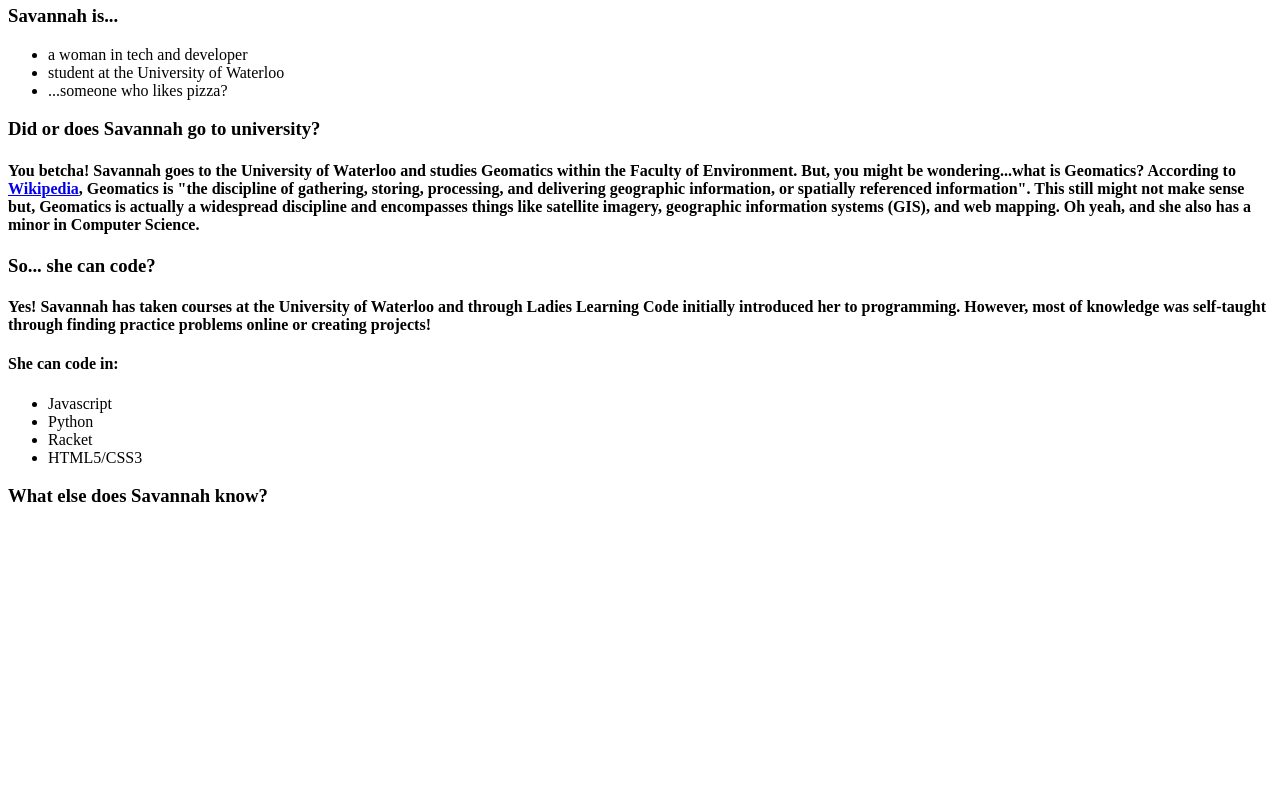
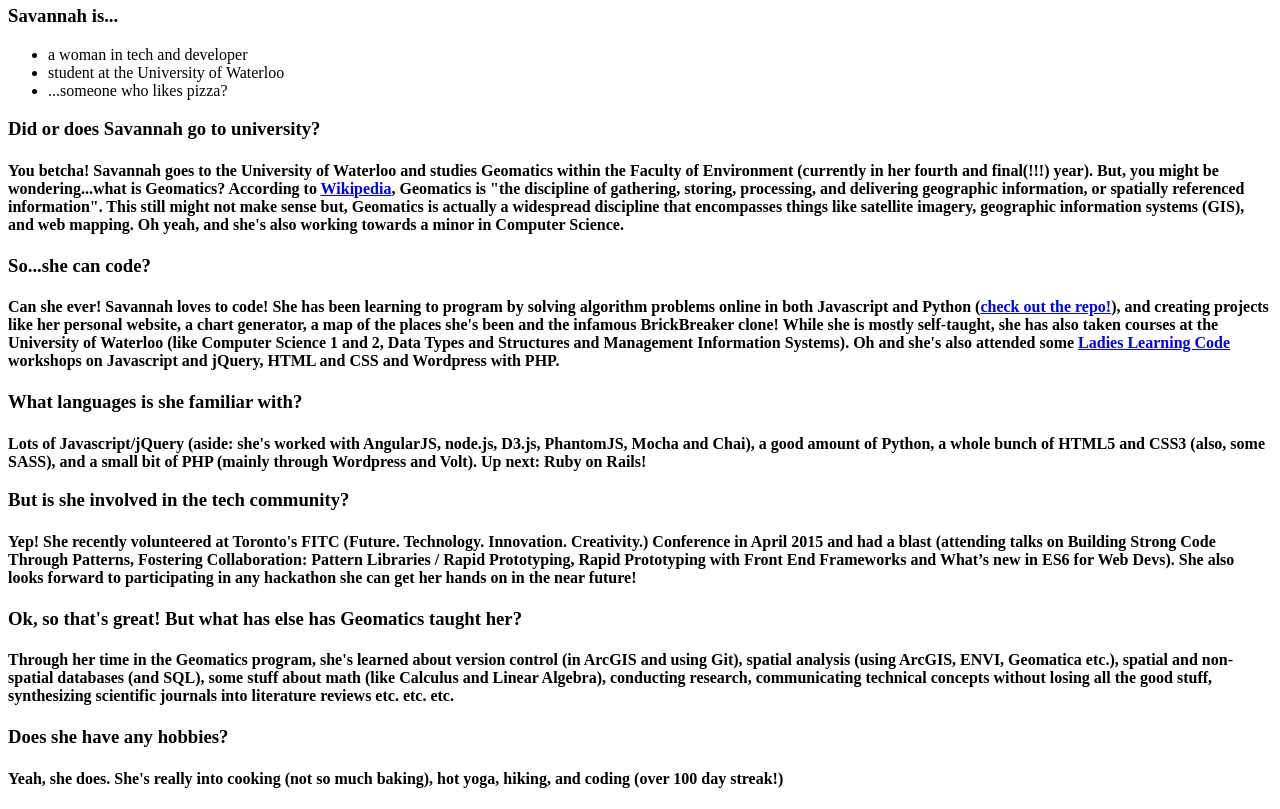
Before and after one commit to savannahostrowski/resume, a plain HTML site: page resume.html in a window 1280 px wide. Shown: the part 62-871 px from the top of the page. Before the commit the page ends 800 px from the top, so only its background shows below. Drawn offline with Linux system fonts and the light colour scheme.

Commit message:
done text

```diff
--- a/resume.html
+++ b/resume.html
@@ -3,7 +3,9 @@
 	<head>
 		<meta charset = "utf-8">
 		<title>Savannah Ostrowski CV</title>
-		<meta name="description" content="What can Savannah do?">
+		<meta name="description" content="Savannah's Resume">
+		<meta name="apple-mobile-web-app-capable" content="yes" />
+		<meta name="apple-mobile-web-app-status-bar-style" content="black-translucent" />
 		<meta author="Savannah Ostrowski">
 		<meta name="viewport" content="width=device-width, initial-scale=1.0">
 	</head>
@@ -12,7 +14,7 @@
 			<div class="slides">
 			<section class="intro-header">
 				<h1>
-				"So...who is"
+				So...who is
 				<strong>Savannah Ostrowski?</strong>
 				</h1>
 			</section>
@@ -26,19 +28,34 @@
 			</section>
 			<section>
 				<h3>Did or does Savannah go to university?</h3>
-				<h4>You betcha! Savannah goes to the University of Waterloo and studies Geomatics within the Faculty of Environment. But, you might be wondering...what is Geomatics? According to <a href="http://en.wikipedia.org/wiki/Geomatics">Wikipedia</a>, Geomatics is "the discipline of gathering, storing, processing, and delivering geographic information, or spatially referenced information". This still might not make sense but, Geomatics is actually a widespread discipline and encompasses things like satellite imagery, geographic information systems (GIS), and web mapping. Oh yeah, and she also has a minor in Computer Science.</h4>
+				<h4>You betcha! Savannah goes to the University of Waterloo and studies Geomatics within the Faculty of Environment (currently in her fourth and final(!!!) year). But, you might be wondering...what is Geomatics? According to <a href="http://en.wikipedia.org/wiki/Geomatics">Wikipedia</a>, Geomatics is "the discipline of gathering, storing, processing, and delivering geographic information, or spatially referenced information". This still might not make sense but, Geomatics is actually a widespread discipline that encompasses things like satellite imagery, geographic information systems (GIS), and web mapping. Oh yeah, and she's also working towards a minor in Computer Science.</h4>
 			</section>
 			<section class="code">
-				<h3>So... she can code?</h3>
-				<h4> Yes! Savannah has taken courses at the University of Waterloo and through Ladies Learning Code initially introduced her to programming. However, most of knowledge was self-taught through finding practice problems online or creating projects!</h4>
-
-					<h4>She can code in:</h4>
-					<ul>
-						<li>Javascript</li>
-						<li>Python</li>
-						<li>Racket</li>
-						<li>HTML5/CSS3</li>
-					</ul>
+				<h3>So...she can code?</h3>
+				<h4>Can she ever! Savannah loves to code! She has been learning to program by solving algorithm problems online in both Javascript and Python (<a href = "https://github.com/savannahostrowski/practice-problems">check out the repo!</a>), and creating projects like her personal website, a chart generator, a map of the places she's been and the infamous BrickBreaker clone! While she is mostly self-taught, she has also taken courses at the University of Waterloo (like Computer Science 1 and 2, Data Types and Structures and Management Information Systems). Oh and she's also attended some <a href = "http://ladieslearningcode.com"> Ladies Learning Code</a> workshops on Javascript and jQuery, HTML and CSS and Wordpress with PHP.</h4>
 			</section>
 			<section>
-				<h3> What else does Savannah know?</h3>
+				<h3>What languages is she familiar with?</h3>
+				<h4>Lots of Javascript/jQuery (aside: she's worked with AngularJS, node.js, D3.js, PhantomJS, Mocha and Chai), a good amount of Python, a whole bunch of HTML5 and CSS3 (also, some SASS), and a small bit of PHP (mainly through Wordpress and Volt). Up next: Ruby on Rails!
+			<section>
+				<h3>But is she involved in the tech community?</h3>
+				<h4> Yep! She recently volunteered at Toronto's FITC (Future. Technology. Innovation. Creativity.) Conference in April 2015 and had a blast (attending talks on Building Strong Code Through Patterns, Fostering Collaboration: Pattern Libraries / Rapid Prototyping, Rapid Prototyping with Front End Frameworks and What’s new in ES6 for Web Devs). She also looks forward to participating in any hackathon she can get her hands on in the near future!</h4>
+			</section>
+			<section>
+				<h3>Ok, so that's great! But what has else has Geomatics taught her? </h3>
+				<h4> Through her time in the Geomatics program, she's learned about version control (in ArcGIS and using Git), spatial analysis (using ArcGIS, ENVI, Geomatica etc.), spatial and non-spatial databases (and SQL), some stuff about math (like Calculus and Linear Algebra), conducting research, communicating technical concepts without losing all the good stuff, synthesizing scientific journals into literature reviews etc. etc. etc.</h4>
+			</section>
+			<section>
+				<h3>Does she have any hobbies?</h3>
+				<h4>Yeah, she does. She's really into cooking (not so much baking), hot yoga, hiking, and coding (over 100 day streak!)</h4>
+			</section>
+		</div>
+	</div>
+	<aside class = 'navigation' style = 'display:block;'>
+		<div class="navigate-left enabled fragmented"></div>
+		<div class="navigate-right enabled fragmented"></div>
+		<div class="navigate-up"></div>
+		<div class="navigate-down"></div>
+	</aside>
+</body>
+</html>
```
